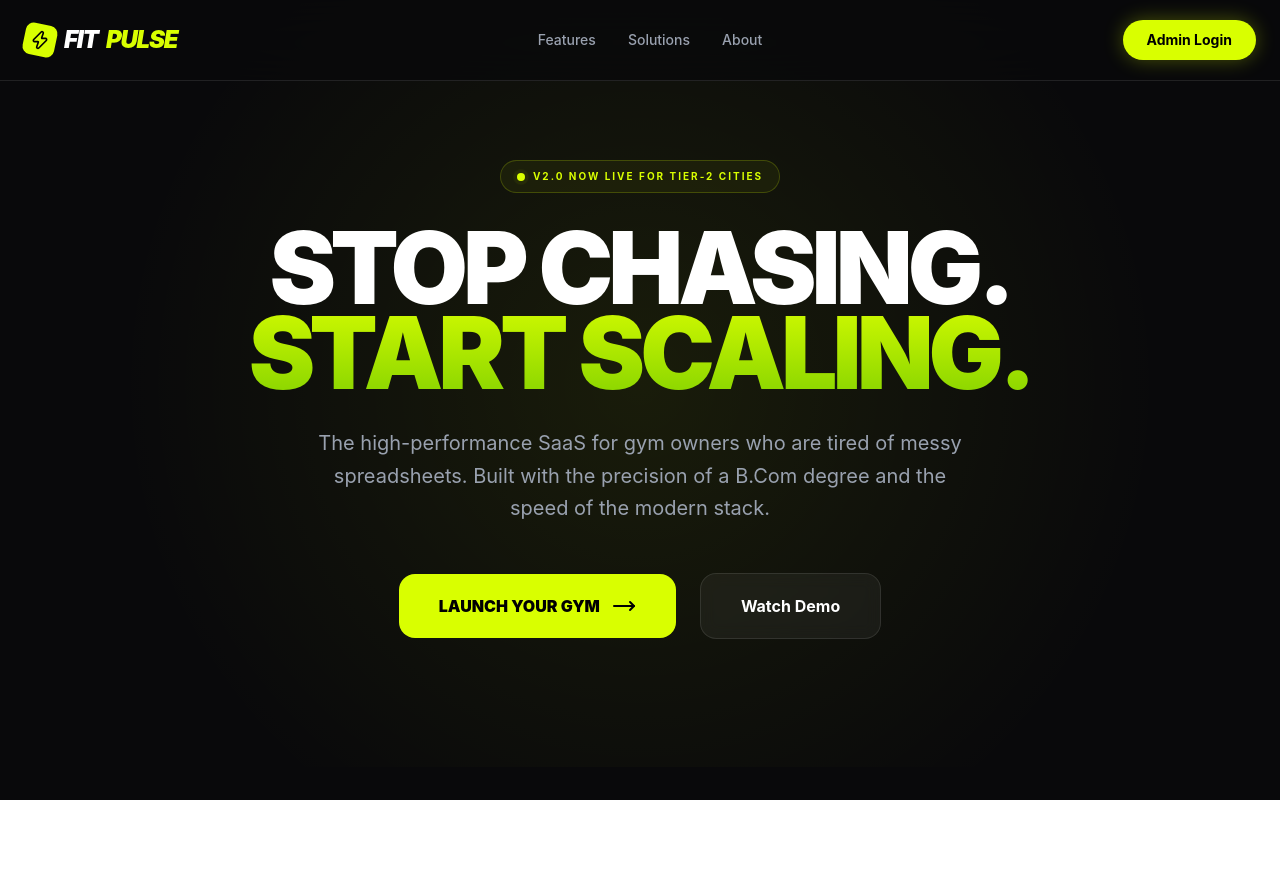
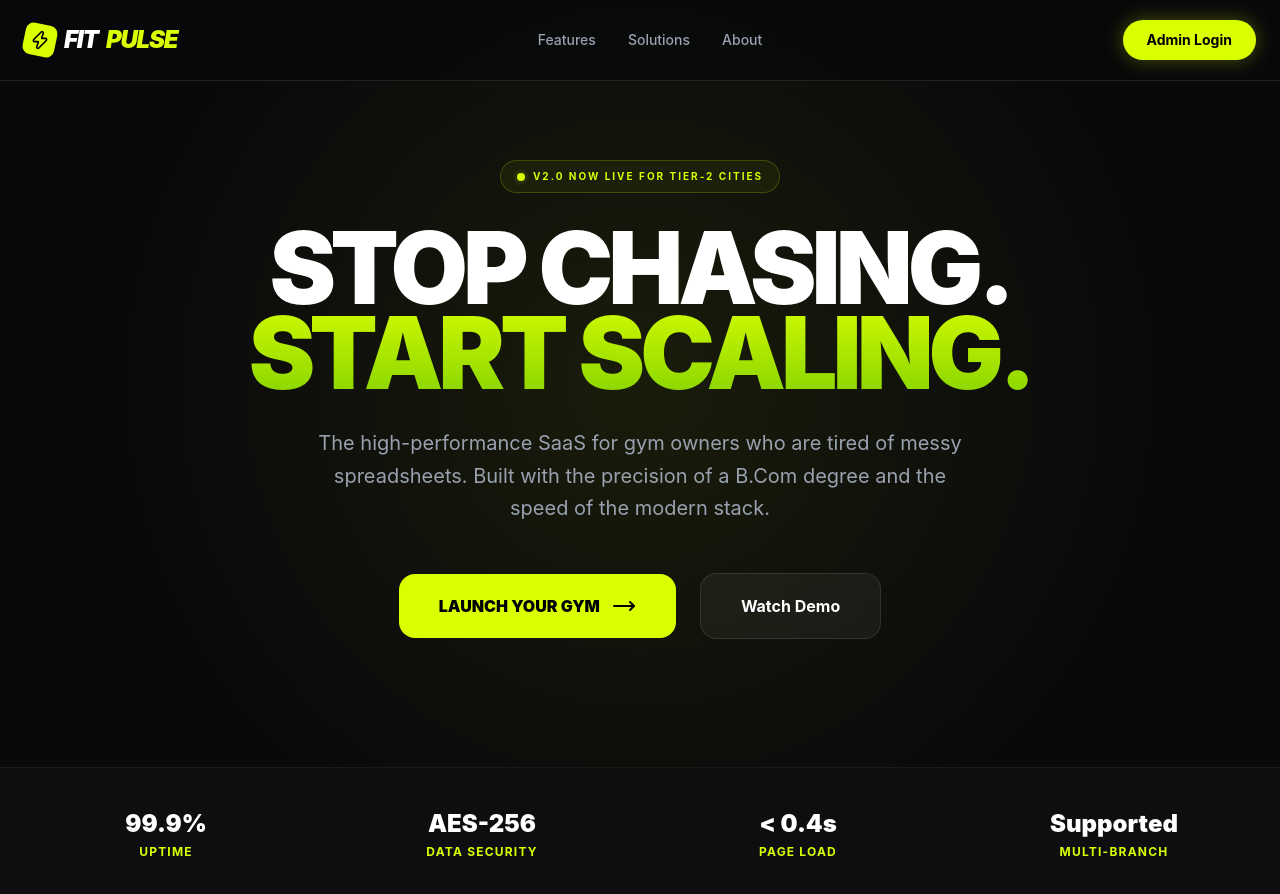
Before and after one commit to DeveloperDinesh24/fitpulse, a React (Vite) app: page / in a window 1280 px wide. Shown: the top 894 px of the page. Before the commit the page ends 800 px from the top, so only its background shows below. Built offline with nearby package versions, Linux system fonts and the light colour scheme.

Commit message:
feat: add key metrics and social proof stats bar

```diff
--- /dev/null
+++ b/src/components/sections/StatsBar.tsx
@@ -0,0 +1,21 @@
+export const StatsBar = () => {
+  return (
+    <section className='py-10 border-y border-white/5 bg-white/[0.02]'>
+      <div className='max-w-7xl mx-auto px-6 grid grid-cols-2 md:grid-cols-4 gap-8'>
+        {[
+          { label: 'Uptime', val: '99.9%' },
+          { label: 'Data Security', val: 'AES-256' },
+          { label: 'Page Load', val: '< 0.4s' },
+          { label: 'Multi-Branch', val: 'Supported' },
+        ].map((stat, i) => (
+          <div key={i} className='text-center'>
+            <div className='text-2xl font-black text-white'>{stat.val}</div>
+            <div className='text-xs text-brand font-bold uppercase tracking-widest mt-1'>
+              {stat.label}
+            </div>
+          </div>
+        ))}
+      </div>
+    </section>
+  )
+}
--- a/src/pages/LandingPage.tsx
+++ b/src/pages/LandingPage.tsx
@@ -1,3 +1,4 @@
+import { StatsBar } from '../components/sections/StatsBar'
 import { HeroSection } from '../components/sections/HeroSection'
 import { Navbar } from '../components/sections/Navbar'
 
@@ -6,6 +7,7 @@ export default function LandingPage() {
     <div className='min-h-screen bg-dark text-white selection:bg-brand selection:text-black font-sans'>
       <Navbar />
       <HeroSection />
+      <StatsBar />
     </div>
   )
 }
```
